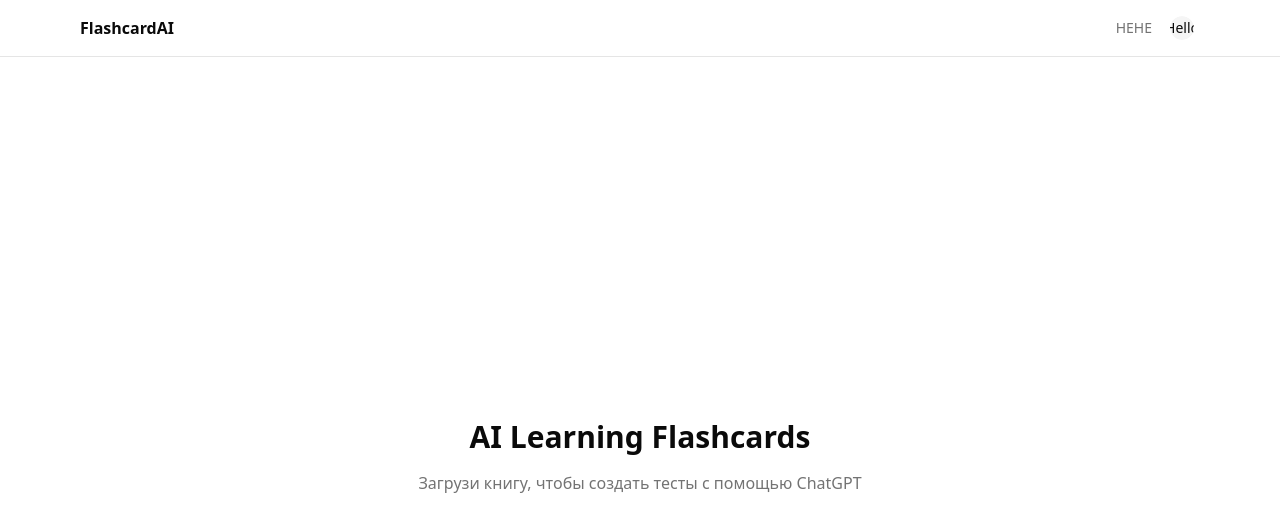
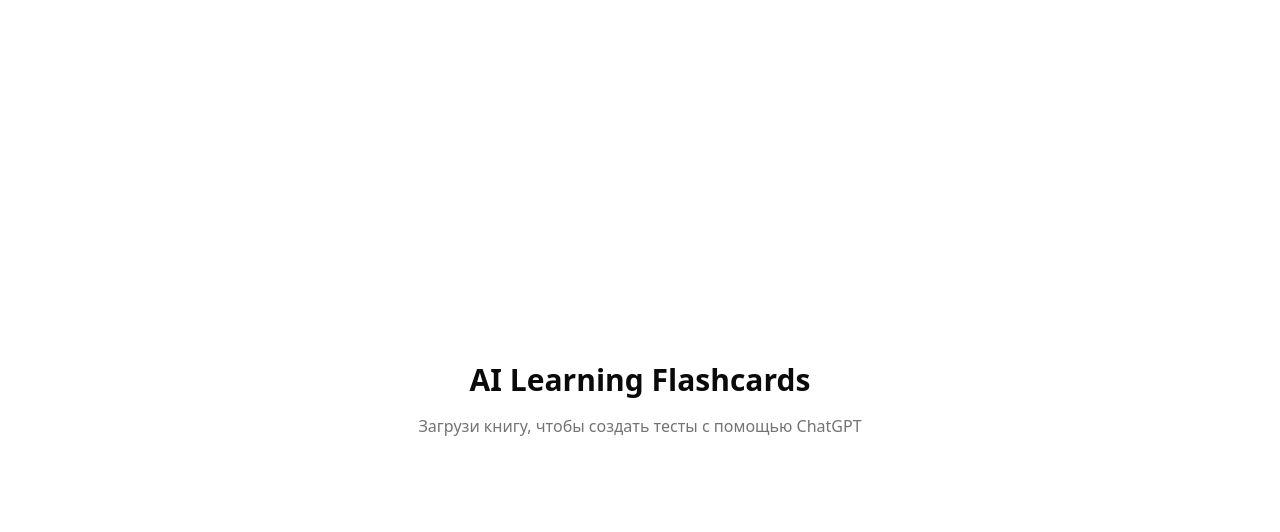
Before and after one commit to TiltedFt/ai-learning-flashcards, a Next.js app: page / in a window 1280 px wide. Shown: the top 532 px of the page. Built offline with nearby package versions, Linux system fonts and the light colour scheme.

Commit message:
setting up2

```diff
--- a/src/app/layout.tsx
+++ b/src/app/layout.tsx
@@ -2,7 +2,6 @@
 import { Geist, Geist_Mono } from "next/font/google";
 import "./globals.css";
 import { getSession } from "@/services/auth.service";
-import Navbar from "@/components/navbar";
 
 const geistSans = Geist({
   variable: "--font-geist-sans",
@@ -23,7 +22,6 @@
   return (
     <html lang="en" suppressHydrationWarning>
       <body className="min-h-screen bg-background text-foreground">
-        <Navbar />
         {children}
       </body>
     </html>
--- a/src/components/navbar.tsx
+++ /dev/null
@@ -1,30 +0,0 @@
-
-import Link from "next/link"
-import { Button } from "@/components/ui/button"
-import { Avatar, AvatarFallback } from "@/components/ui/avatar"
-
-export default async function Navbar() {
-  return (
-    <header className="border-b">
-      <div className="mx-auto flex h-14 max-w-6xl items-center justify-between px-4">
-        <Link href="/" className="font-semibold">
-          FlashcardAI
-        </Link>
-
-        <div className="flex items-center gap-3">
-          <span className="text-sm text-muted-foreground hidden sm:inline">HEHE</span>
-
-          <Button asChild variant="ghost" size="icon" title="Profile">
-            <Link href="/profile" aria-label="Profile">
-              <Avatar className="h-6 w-6">
-                <AvatarFallback>Hello</AvatarFallback>
-              </Avatar>
-            </Link>
-          </Button>
-
-
-        </div>
-      </div>
-    </header>
-  )
-}
```
